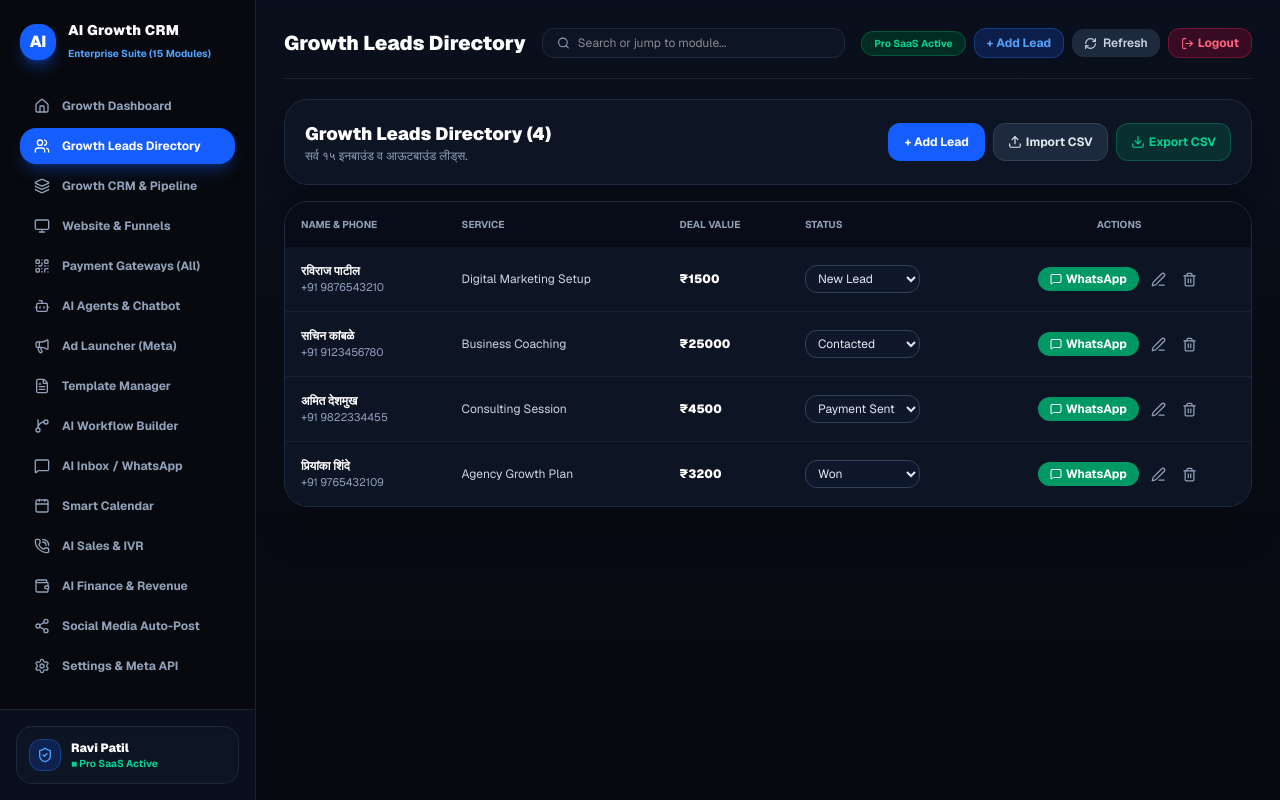
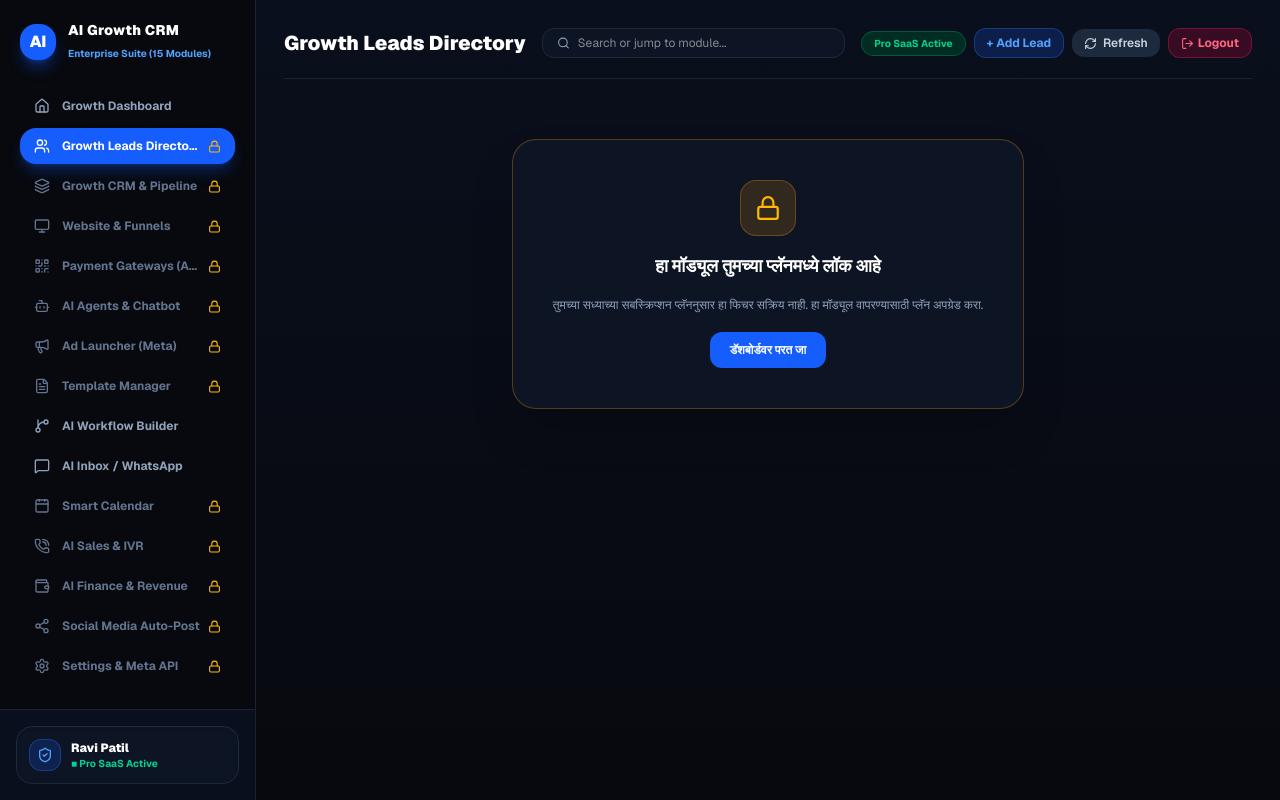
Before and after one commit to aidigitalskillsgrowth-collab/ai-growth-crm, a Next.js app: page / in a window 1280 px wide. Both pictures are taken after a click on the button "Growth Leads Directory". Built offline with nearby package versions, Linux system fonts and the light colour scheme.

Commit message:
full page.jsx with module lock and gemini api integration

```diff
--- a/src/app/page.tsx
+++ b/src/app/page.tsx
@@ -143,6 +143,11 @@ export default function DashboardPage() {
   });
   const [savingSettings, setSavingSettings] = useState<boolean>(false);
 
+  // क्लायंटच्या प्लॅननुसार सुरू असलेले मॉड्यूल्स (स्टेप-२ लॉक सिस्टम)
+  const [allowedModules, setAllowedModules] = useState<string[]>([
+    'dashboard', 'inbox', 'workflow'
+  ]);
+
   const [pipelines, setPipelines] = useState([
     { id: 'default_main', name: 'Main Business Pipeline' }
   ]);
@@ -270,6 +275,9 @@ export default function DashboardPage() {
           accessToken: data.accessToken || prev.accessToken,
           geminiApiKey: data.geminiApiKey || prev.geminiApiKey
         }));
+        if (Array.isArray(data.allowed_modules) && data.allowed_modules.length > 0) {
+          setAllowedModules(data.allowed_modules);
+        }
       }
     } catch (e) {
       const local = localStorage.getItem('client_custom_settings');
@@ -957,16 +965,24 @@ export default function DashboardPage() {
             {menuItems.map((item) => {
               const IconComp = item.icon;
               const isActive = activeTab === item.id;
+              const isLocked = !allowedModules.includes(item.id);
               return (
                 <button
                   key={item.id}
                   onClick={() => setActiveTab(item.id)}
-                  className={`w-full flex items-center gap-3 px-3.5 py-2.5 rounded-2xl text-xs font-bold transition cursor-pointer ${
-                    isActive ? 'bg-blue-600 text-white shadow-lg shadow-blue-600/30' : 'text-slate-400 hover:text-white hover:bg-slate-800/40'
+                  className={`w-full flex items-center justify-between gap-2 px-3.5 py-2.5 rounded-2xl text-xs font-bold transition cursor-pointer ${
+                    isActive
+                      ? 'bg-blue-600 text-white shadow-lg shadow-blue-600/30'
+                      : isLocked
+                      ? 'text-slate-500 hover:text-slate-300 hover:bg-slate-800/30'
+                      : 'text-slate-400 hover:text-white hover:bg-slate-800/40'
                   }`}
                 >
+                  <span className="flex items-center gap-3 min-w-0">
                     <IconComp size={16} />
                     <span className="truncate">{item.label}</span>
+                  </span>
+                  {isLocked && <Lock size={13} className="text-amber-400 shrink-0" />}
                 </button>
               );
             })}
@@ -1017,6 +1033,24 @@ export default function DashboardPage() {
           </div>
         </header>
 
+        {!allowedModules.includes(activeTab) ? (
+          <div className="bg-[#0d1424] border border-amber-500/30 rounded-3xl p-10 text-center space-y-4 max-w-xl mx-auto my-10 shadow-2xl">
+            <div className="w-14 h-14 rounded-2xl bg-amber-500/15 border border-amber-500/30 text-amber-400 flex items-center justify-center mx-auto">
+              <Lock size={26} />
+            </div>
+            <h2 className="text-lg font-black text-white">हा मॉड्यूल तुमच्या प्लॅनमध्ये लॉक आहे</h2>
+            <p className="text-xs text-slate-400 leading-relaxed">
+              तुमच्या सध्याच्या सबस्क्रिप्शन प्लॅननुसार हा फिचर सक्रिय नाही. हा मॉड्यूल वापरण्यासाठी प्लॅन अपग्रेड करा.
+            </p>
+            <button
+              onClick={() => setActiveTab('dashboard')}
+              className="px-5 py-2.5 bg-blue-600 hover:bg-blue-500 text-white rounded-xl text-xs font-bold cursor-pointer"
+            >
+              डॅशबोर्डवर परत जा
+            </button>
+          </div>
+        ) : (
+          <>
             {activeTab === 'dashboard' && (
               <div className="space-y-6">
                 <div className="bg-[#0d1424] border border-slate-800 rounded-2xl p-4 flex flex-wrap items-center justify-between gap-3 shadow-lg">
@@ -1631,6 +1665,8 @@ export default function DashboardPage() {
                 </form>
               </div>
             )}
+          </>
+        )}
 
         {isLeadModalOpen && (
           <div className="fixed inset-0 z-50 bg-black/80 backdrop-blur-sm flex items-center justify-center p-4">
```
Lines whose indentation alone changed are shown as unchanged.
